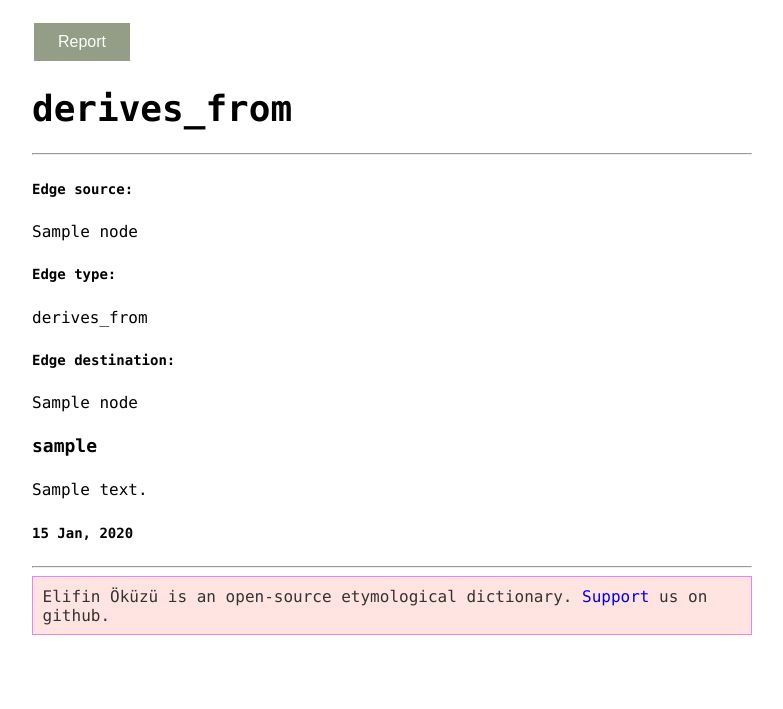
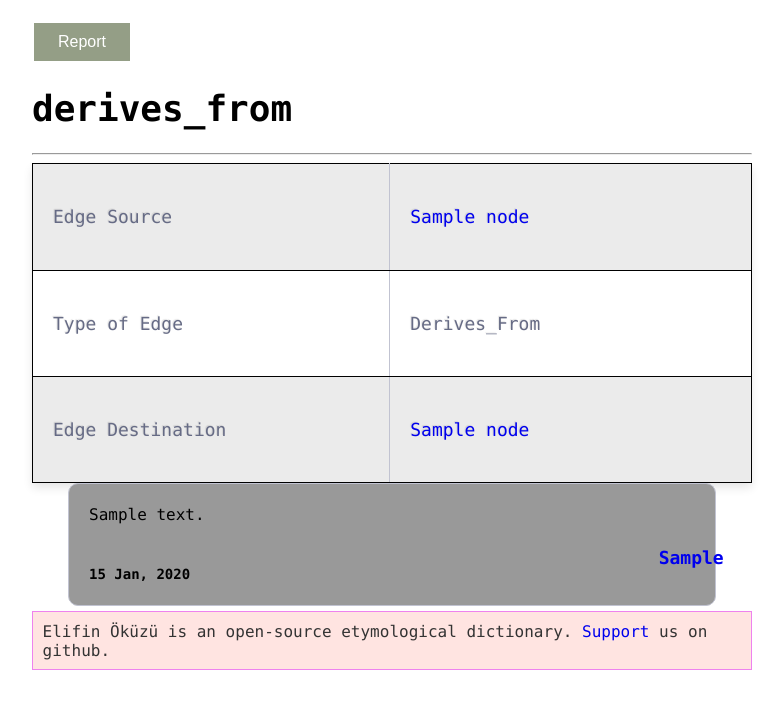
Before and after one commit to lyk2018-python/elifin-okuzu, a Django app: page /edges/1/ in a window 1280 px wide. Shown: the part 46-755 px from the top of the page, without its empty margins (248-1031 px from the left). Run offline with Django 3.2, Linux system fonts and the light colour scheme; tables that the repository leaves empty hold one stand-in row (values such as "Sample post"); some libraries are stand-ins or nearby versions.

Commit message:
Fix: Edge/Node page change, dashboard.html change, comment bar and user_url in comment bar added

```diff
--- a/elifinokuzu/elifinokuzu/urls.py
+++ b/elifinokuzu/elifinokuzu/urls.py
@@ -17,7 +17,7 @@ urlpatterns = [
     path('nodes/<int:id>/', dictionary_views.node_detail, name='node_detail'),
     path('accounts/', include('django.contrib.auth.urls')),
     path('accounts/signup/', account_views.signup, name='signup'),
-    path('accounts/profile/', account_views.dashboard, name='dashboard'),
+    path('accounts/profile/<int:id>', account_views.dashboard, name='dashboard'),
     path('support/', account_views.support, name='support'),
     path('submit/', dictionary_views.submit, name='submit'),
     path('edges/<int:id>/', dictionary_views.edge_detail, name='edge_detail'),
--- a/elifinokuzu/static/layout/styles/base.css
+++ b/elifinokuzu/static/layout/styles/base.css
@@ -67,6 +67,7 @@ h6 {
   font-size: 12px;
   line-height: 20px;
 }
+
 
 /*Heading sets End*/
 
@@ -279,3 +280,123 @@ form ul {
 a{
 text-decoration: none;
 }
+
+/*** Table Styles **/
+
+table, td {
+  border: 1px solid black;
+}
+
+.table-fill {
+  background: white;
+  border-radius:3px;
+  border-collapse: collapse;
+  height: 320px;
+  margin: auto;
+  max-width: 720px;
+  padding:5px;
+  width: 100%;
+  box-shadow: 0 5px 10px rgba(0, 0, 0, 0.1);
+  animation: float 5s infinite;
+}
+
+tr {
+  border-top: 1px solid #C1C3D1;
+  border-bottom-: 1px solid #C1C3D1;
+  color:#666B85;
+  font-size:16px;
+  font-weight:normal;
+  text-shadow: 0 1px 1px rgba(256, 256, 256, 0.1);
+}
+
+tr:hover td {
+  background:#407363;
+  color:#FFFFFF;
+  border-top: 1px solid #22262e;
+}
+
+tr:first-child {
+  border-top:none;
+}
+
+tr:last-child {
+  border-bottom:none;
+}
+
+tr:nth-child(odd) td {
+  background:#EBEBEB;
+}
+
+tr:nth-child(odd):hover td {
+  background:#407363;
+}
+
+tr:last-child td:first-child {
+  border-bottom-left-radius:3px;
+}
+
+tr:last-child td:last-child {
+  border-bottom-right-radius:3px;
+}
+
+td {
+  background:#FFFFFF;
+  padding:20px; /*120px;*/
+  width: 500px;
+  text-align:left;
+  vertical-align:middle;
+  font-weight:300;
+  font-size:18px;
+  text-shadow: -1px -1px 1px rgba(0, 0, 0, 0.1);
+  border-right: 1px solid #C1C3D1;
+}
+
+td:last-child {
+  border-right: 0px;
+}
+
+th.text-left {
+  text-align: left;
+}
+
+th.text-center {
+  text-align: center;
+}
+
+th.text-right {
+  text-align: right;
+}
+
+td.text-left {
+  text-align: left;
+}
+
+td.text-center {
+  text-align: center;
+}
+
+td.text-right {
+  text-align: right;
+}
+
+ /* Comments */
+.comment-area {
+  border: 1px solid #C1C3D1;
+  width: 90%;
+  margin: 0 auto;
+  margin-bottom: 5px;
+  position: relative;
+  padding: 5px 20px 13px 20px;
+  border-radius: 10px;
+  background: #999;
+}
+
+.comment-user {
+    position:relative;
+    padding: 0 0 0 94%;
+}
+
+.comment-date {
+    position:relative;
+    float: left;
+}
--- a/elifinokuzu/templates/accounts/dashboard.html
+++ b/elifinokuzu/templates/accounts/dashboard.html
@@ -8,7 +8,7 @@
                 {% load avatar_tags %}
                 {% avatar user 100 %}
                 </div>
-                <b>{% trans 'User ID:' %}</b> {{ user.id }}
+                <b hidden>{% trans 'User ID:' %} {{ user.id }}</b>
                 <br/>
                 <b>{% trans 'Username:' %}</b> {{ user.username }}
                 <br/>
--- a/elifinokuzu/templates/base.html
+++ b/elifinokuzu/templates/base.html
@@ -10,7 +10,6 @@
   <title>{% block title %} Default Title {% endblock %}</title>
 </head>
 <body>
-
     <nav>
       <!--<a
         id="logo"
@@ -19,7 +18,7 @@
         <img src="{% static 'logo.png' %}" />
       </a>-->
       {% if user.is_authenticated %}
-        <a class="right-bar authenticated-bar" href="{% url 'dashboard' %}">{{ user.username.title }}</a>
+        <a class="right-bar authenticated-bar" href="{% url 'dashboard' user.id %}">{{ user.username.title }}</a>
       {% endif %}
       <div class=" right-bar search-container">
         <input class="searchfield" id="searchbox" name="q" type="text" placeholder="Search">
@@ -27,7 +26,6 @@
           <i class="fa fa-search"></i>
         </button>
       </div>
-
       <div class="menu">
         <a href="{% url 'home' %}">{% trans ' Home' %}</a>
         <a href="{% url 'submit' %}">{% trans ' Submit ' %}</a>
--- a/elifinokuzu/templates/edge_detail.html
+++ b/elifinokuzu/templates/edge_detail.html
@@ -7,31 +7,47 @@
     <form action="/report">
       <input type="submit" class="report_button" value="Report" />
     </form>
-	<h1>{{ edge.type_of_edge }}</h1>
+  <h1>{{ edge.type_of_edge }}</h1>
     {% if edge.user.id == request.user.id %}
         <a onclick="confirmDeletion(event)" class="button" style="background-color:#ff0000" href="{% url 'delete_own_created' edge.id %}">Delete_Own</a>
     {% endif %}<hr/>
-    <h5>Edge source:</h5><p>{{ edge.source }}</p>
-	<h5>Edge type:</h5><p>{{ edge.type_of_edge }}</p>
-	<h5>Edge destination:</h5><p>{{ edge.destination }}</p>
+    <table class="table-fill">
+      <tbody class="table-hover">
+        <tr>
+          <td class="text-left">Edge Source</td>
+          <td class="text-left"><a href="{% url 'node_detail' edge.source.id %}">{{ edge.source }}</a></td>
+        </tr>
+        <tr>
+          <td class="text-left">Type of Edge</td>
+          <td class="text-left">{{ edge.type_of_edge.title }}</td>
+        </tr>
+        <tr>
+          <td class="text-left">Edge Destination</td>
+          <td class="text-left"><a href="{% url 'node_detail' edge.destination.id %}">{{ edge.destination }}</a></td>
+        </tr>
+      </tbody>
+    </table>
     {% if user.is_authenticated %}
         <hr><a class="button" href="{% url 'add_comment_to_edge' edge.id %}">Add comment</a>
     {% endif %}
     {% for comment in comments %}
-    <div>
+    <div class="comment-area">
         <div style="float:right">
           {% if comment.user.id == request.user.id %}
             <a onclick="confirmDeletion(event)" class="button" style="background-color:#ff0000" href="{% url 'delete_own_comment' comment.id edge.id %}">Delete</a>
           {% endif %}
         </div>
-        <h4><strong>{{ comment.user.username }}</strong></h4>
         <p>{{ comment.text }}</p>
-        <h5>{{ comment.created_date|date:"d M, Y" }}</h5>
+        <div class="comment-date">
+          <h5>{{ comment.created_date|date:"d M, Y" }}</h5>
+        </div>
+        <div class="comment-user">
+          <h4><strong><a href="{% url 'dashboard' comment.user.id %}">{{ comment.user.username.title }}</a></strong></h4>
+        </div>
     </div>
-<hr>
-{% empty %}
-    <p>No comments here yet :(</p>
-{% endfor %}
+        {% empty %}
+            <p>No comments here yet :(</p>
+        {% endfor %}
 <script type="text/javascript">
 document.getElementById("delete_sure").addEventListener("click", confirmDeletion);
 
```
Also changed, not shown: elifinokuzu/accounts/views.py (+5 -2 lines), elifinokuzu/templates/node_detail.html (+6 -3 lines).
